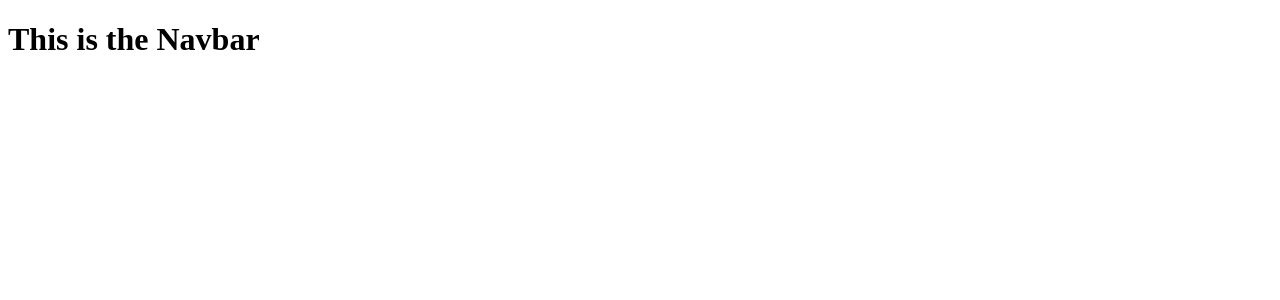
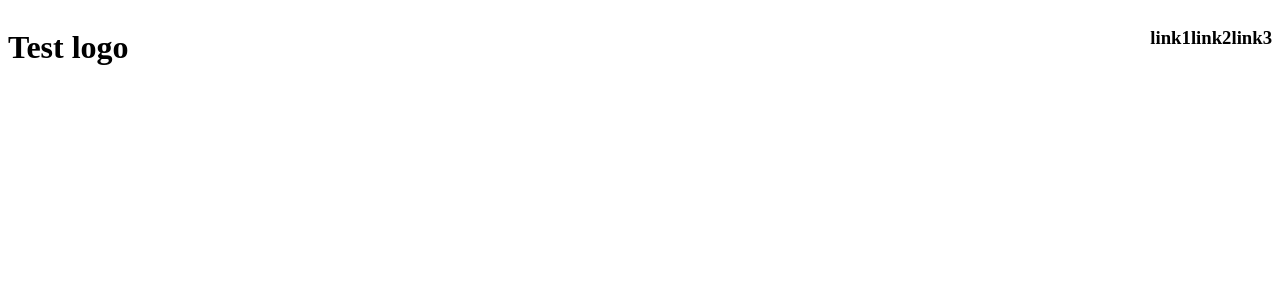
Before and after one commit to Harikrishnan-Ashok/react-go, a React (Vite) app in the folder frontEnd/: page / in a window 1280 px wide. Shown: the top 300 px of the page. Built offline with nearby package versions, Linux system fonts and the light colour scheme.

Commit message:
navbar skeleton

```diff
--- a/frontEnd/src/components/Navbar.jsx
+++ b/frontEnd/src/components/Navbar.jsx
@@ -1,8 +1,31 @@
+import styled from "styled-components"
+
+const Container = styled.div`
+	display:flex;
+	justify-content:space-between;
+	cursor: pointer;
+`;
+const Logo = styled.h1`
+	margin: 0px,10px;
+`;
+const Links = styled.h3`
+	margin: 0px,10px;
+`;
+const LinkContainer = styled.div`
+	display:flex;
+	justify-content:space-around;
+`;
+
 export default function Navbar()
 {
 	return(
-		<>
-			<h1>This is the Navbar</h1>
-		</>
+		<Container>
+			<Logo> Test logo </Logo>
+			<LinkContainer>
+				<Links>link1</Links>
+				<Links>link2</Links>
+				<Links>link3</Links>
+			</LinkContainer>
+		</Container>
 	)
 }
--- /dev/null
+++ b/package.json
@@ -0,0 +1,5 @@
+{
+  "devDependencies": {
+    "babel-plugin-styled-components": "^2.1.4"
+  }
+}
```
Also changed, not shown: 1 other file (tests, documents, lock files or other folders).
